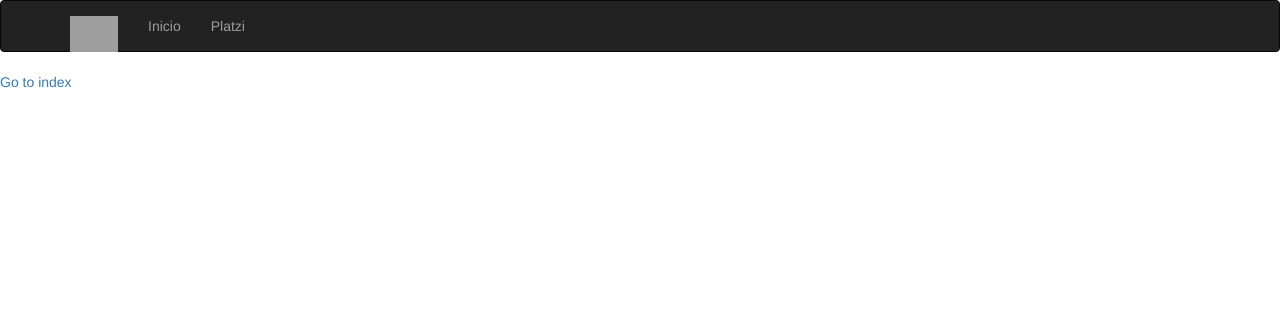
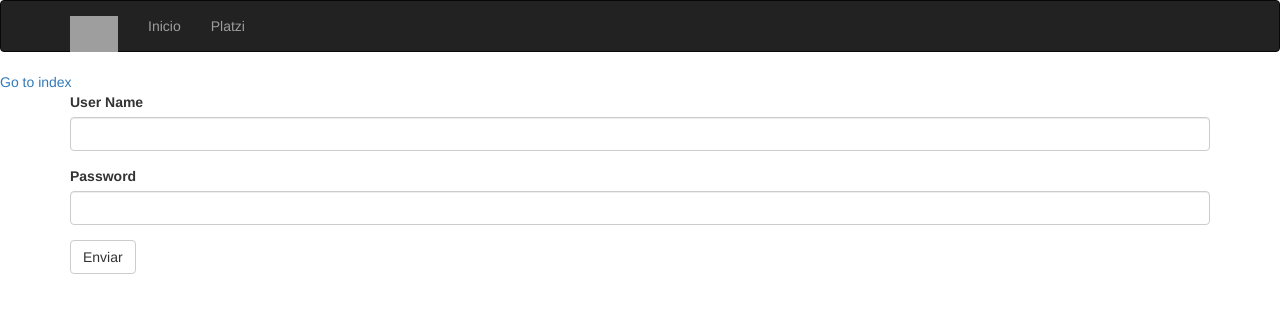
Before and after one commit to AlanGPT-93/Task_Web_App, a Flask app: page /hello in a window 1280 px wide. Shown: the top 313 px of the page. Run offline with Flask 2, Linux system fonts and the light colour scheme; some libraries are stand-ins or nearby versions; grey boxes are pictures that could not be loaded.

Commit message:
Using WTFs library

```diff
--- a/main.py
+++ b/main.py
@@ -1,12 +1,18 @@
-from ensurepip import bootstrap
-from urllib import response
 from flask import Flask, make_response, redirect, request, render_template, session
 from flask_bootstrap import Bootstrap
+from flask_wtf import FlaskForm
+from wtforms.fields import StringField, PasswordField, SubmitField
+from wtforms.validators import DataRequired
 
-app = Flask(__name__,
-static_folder =  "static")
+
+app = Flask(__name__, static_folder =  "static")
 app.config.update(ENV = "development")
 app.config["SECRET_KEY"] = "TOP SECRET"
+
+class LoginForm(FlaskForm):
+    username = StringField("User Name", validators = [DataRequired()])
+    password = PasswordField("Password", validators = [DataRequired()])
+    submit = SubmitField("Enviar")
 
 bootstrap = Bootstrap(app)
 
@@ -26,9 +32,12 @@ def index():
 def hello():
     #user_ip = request.cookies.get('user_ip')
     user_ip = session.get("user_ip")
+    login_form = LoginForm()
+
     context = {
         "to_dos": to_dos,
-        "user_ip": user_ip
+        "user_ip": user_ip,
+        "login_form": login_form
     }
 
     return render_template("hello.html", **context)
--- a/templates/hello.html
+++ b/templates/hello.html
@@ -1,5 +1,6 @@
 {% extends "base.html" %}
 {% import "macros.html" as macro %}
+{% import 'bootstrap/wtf.html' as wtf %}
 
 
 {% block title %}
@@ -20,4 +21,12 @@
         <a href = "{{ url_for('index') }}"> Go to index </a>
     {% endif %}
 
+    <div class="container">
+        <!--<form action="{{ url_for('hello')}}" method="POST">-->
+            <!--{{ login_form.username }}-->
+            <!--{{ login_form.username.label }}-->
+        <!--</form>-->
+        {{ wtf.quick_form(login_form) }}
+    </div>
+
 {% endblock %}
```
